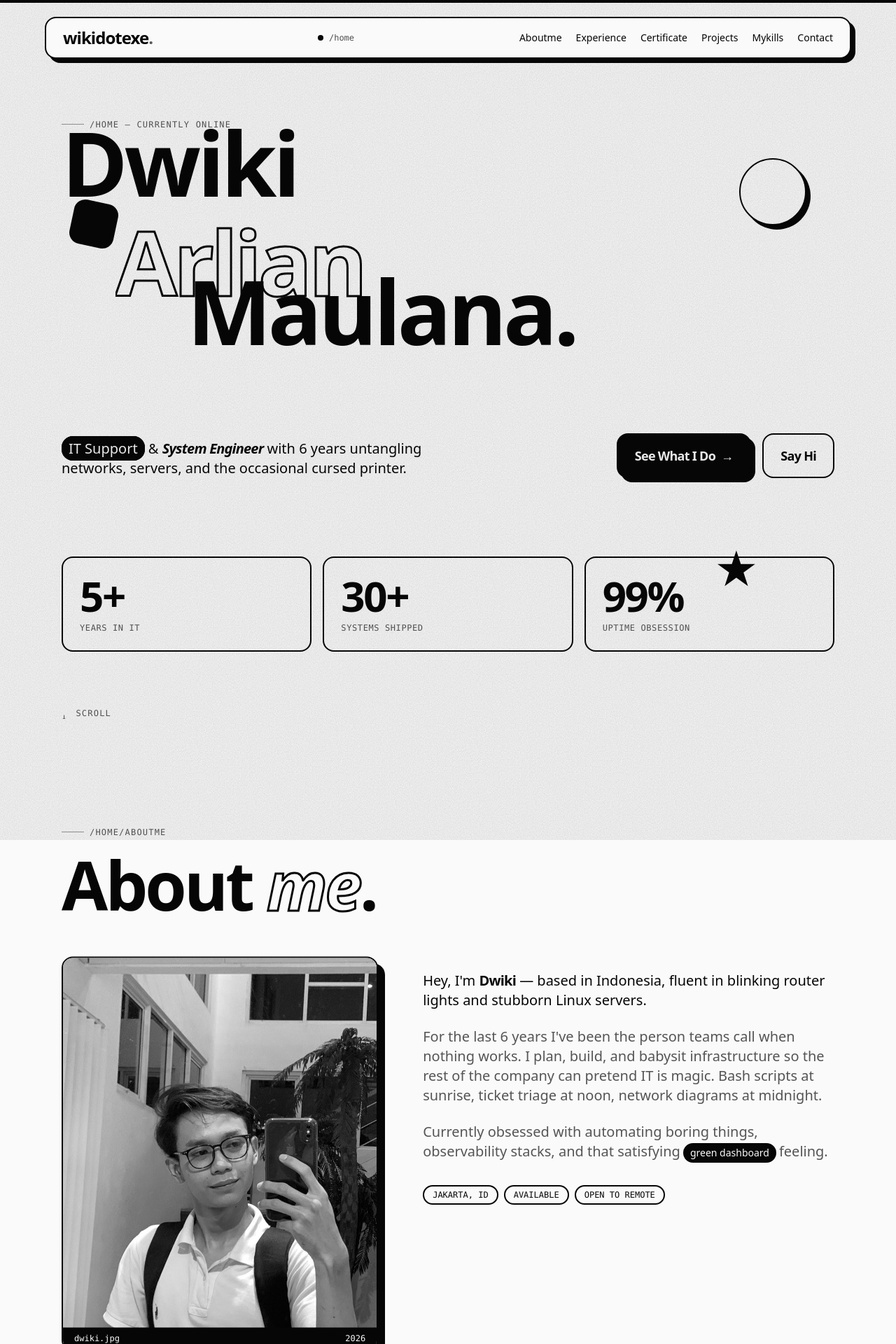
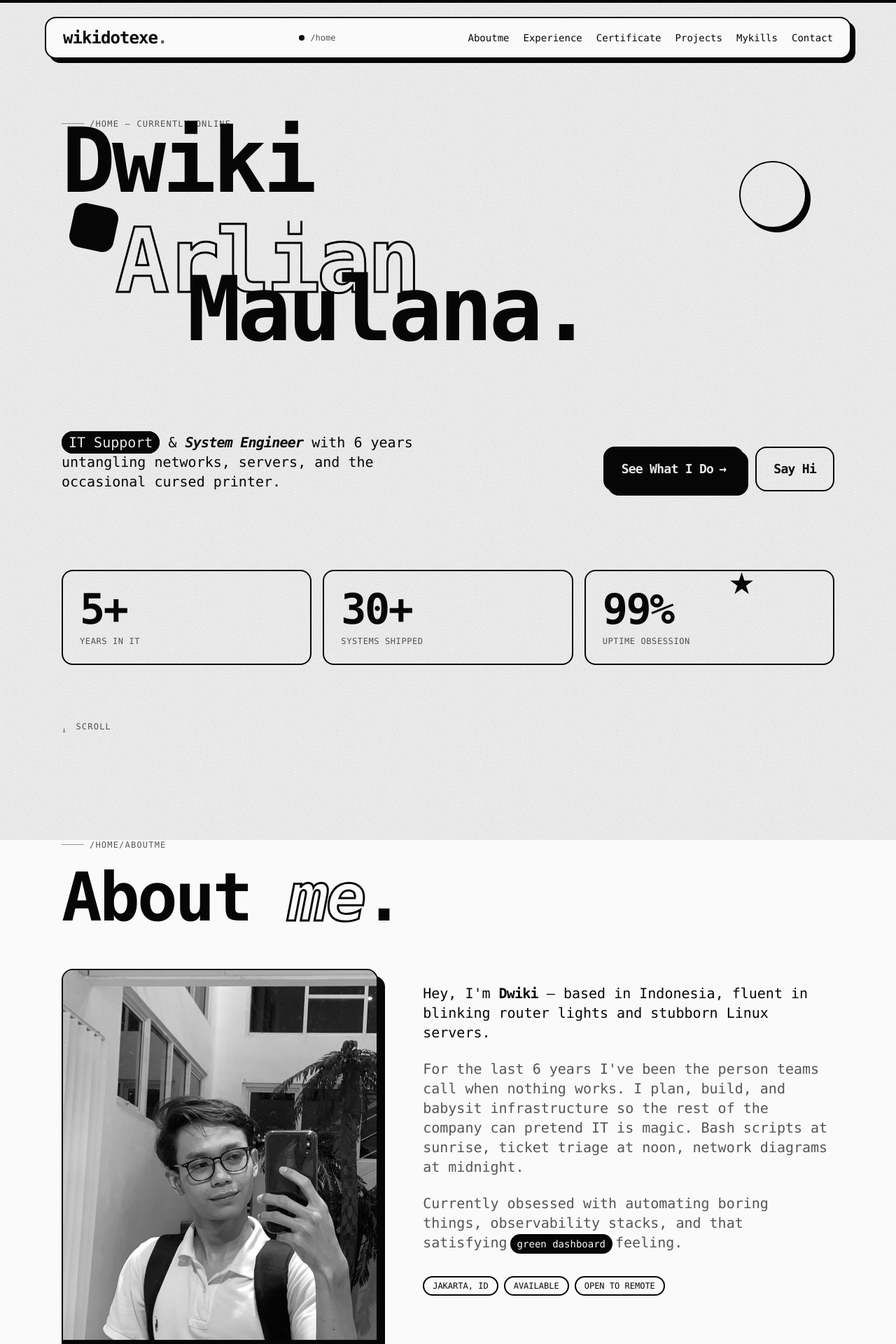
Before and after one commit to wikidotexe/wikidotexe-personal, a Next.js app: page / in a window 1280 px wide. Shown: the top 1920 px of the page at 70% size. Built offline with nearby package versions, Linux system fonts and the light colour scheme.

Commit message:
Refactor CSS and component properties for improved consistency and readability

```diff
--- a/src/app/globals.css
+++ b/src/app/globals.css
@@ -6,8 +6,8 @@
 @custom-variant dark (&:is(.dark *));
 
 @theme inline {
-  --font-display: "Space Grotesk Variable", system-ui, sans-serif;
-  --font-sans: "Inter Variable", system-ui, sans-serif;
+  --font-display: ui-monospace, "SF Mono", Menlo, monospace;
+  --font-sans: ui-monospace, "SF Mono", Menlo, monospace;
   --font-mono: ui-monospace, "SF Mono", Menlo, monospace;
 
   --radius-sm: calc(var(--radius) - 4px);
--- a/src/components/motion-primitives.tsx
+++ b/src/components/motion-primitives.tsx
@@ -17,7 +17,7 @@ export function ScrollProgress() {
   return (
     <motion.div
       style={{ scaleX }}
-      className="fixed left-0 right-0 top-0 z-[150] h-1 origin-left bg-foreground"
+      className="fixed left-0 right-0 top-0 z-150 h-1 origin-left bg-foreground"
     />
   );
 }
--- a/src/components/portfolio.tsx
+++ b/src/components/portfolio.tsx
@@ -38,7 +38,7 @@ function Navbar() {
   const current = SECTIONS.find((s) => s.id === active)?.label ?? "/home";
 
   return (
-    <header className="fixed left-0 right-0 top-0 z-[120] px-4 pt-4 md:px-6 md:pt-6">
+    <header className="fixed left-0 right-0 top-0 z-120 px-4 pt-4 md:px-6 md:pt-6">
       <nav className="brutal-border brutal-shadow mx-auto flex max-w-6xl items-center justify-between bg-background px-4 py-3 md:px-6">
         <a href="#home" className="font-display text-xl md:text-2xl">
           wikidotexe<span className="text-muted-foreground">.</span>
@@ -268,7 +268,7 @@ function About() {
                 <img
                   src="/portrait.jpg"
                   alt="Dwiki Arlian Maulana"
-                  className="aspect-[4/5] w-full object-cover grayscale"
+                  className="aspect-4/5 w-full object-cover grayscale"
                   loading="lazy"
                 />
                 <div className="absolute bottom-0 left-0 right-0 flex items-center justify-between bg-foreground px-4 py-2 font-mono-x text-xs text-background">
@@ -490,7 +490,7 @@ function CertModal({ cert, onClose }: { cert: (typeof CERTS)[0] | null; onClose:
           animate={{ opacity: 1 }}
           exit={{ opacity: 0 }}
           transition={{ duration: 0.2 }}
-          className="fixed inset-0 z-[300] flex items-center justify-center p-4 md:p-8"
+          className="fixed inset-0 z-300 flex items-center justify-center p-4 md:p-8"
           onClick={onClose}
         >
           <div className="absolute inset-0 bg-foreground/80 backdrop-blur-sm" />
@@ -572,7 +572,7 @@ function Certificates() {
                     <img
                       src={c.img}
                       alt={c.name}
-                      className="aspect-[4/3] w-full object-cover transition-transform duration-300 hover:scale-105"
+                      className="aspect-4/3 w-full object-cover transition-transform duration-300 hover:scale-105"
                       loading="lazy"
                     />
                   </div>
@@ -918,7 +918,7 @@ function Skills() {
         />
       </div>
 
-      <div className="mx-auto mt-12 grid max-w-6xl grid-cols-2 gap-4 px-4 md:mt-16 md:grid-cols-3 md:gap-6 md:px-6 lg:grid-cols-5">
+      <div className="mx-auto mt-12 grid max-w-6xl grid-cols-1 gap-4 px-4 md:mt-16 md:grid-cols-2 md:gap-6 md:px-6 lg:grid-cols-3">
         {SKILL_GROUPS.map((g, i) => (
           <Reveal key={g.title} delay={i * 0.08}>
             <motion.div
@@ -1062,11 +1062,11 @@ function Footer() {
   return (
     <footer className="relative overflow-hidden border-t-2 border-foreground bg-background">
       <ParallaxY range={20} className="w-full">
-        <div className="select-none whitespace-nowrap py-10 text-center font-display text-[22vw] leading-none text-outline md:text-[18vw]">
+        <div className="select-none py-10 text-center font-display text-[10vw] sm:text-[11vw] md:text-[12vw] leading-none text-outline overflow-hidden">
           wikidotexe.
         </div>
       </ParallaxY>
-      <div className="mx-auto flex max-w-6xl flex-wrap items-center justify-between gap-4 px-4 py-6 md:px-6">
+      <div className="mx-auto flex max-w-6xl flex-col items-center justify-center gap-4 px-4 py-6 text-center md:flex-row md:justify-between md:text-left md:px-6">
         <span className="font-mono-x text-sm text-muted-foreground">
           © 2026 Wikidotexe. All rights reserved.
         </span>
```
Also changed, not shown: 2 other files (tests, documents, lock files or other folders).
